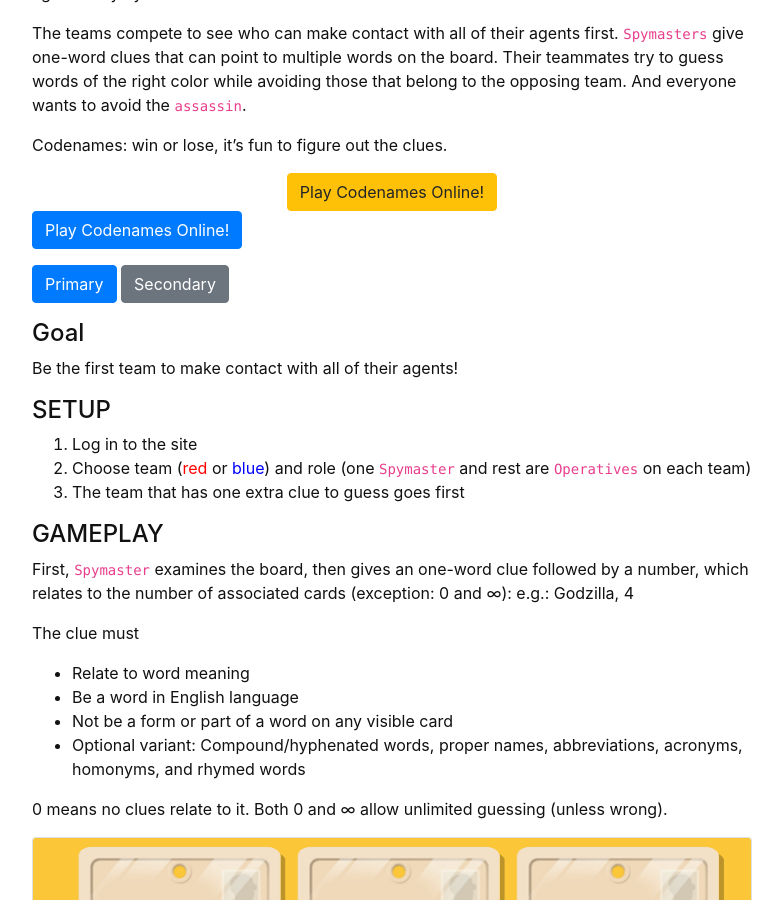
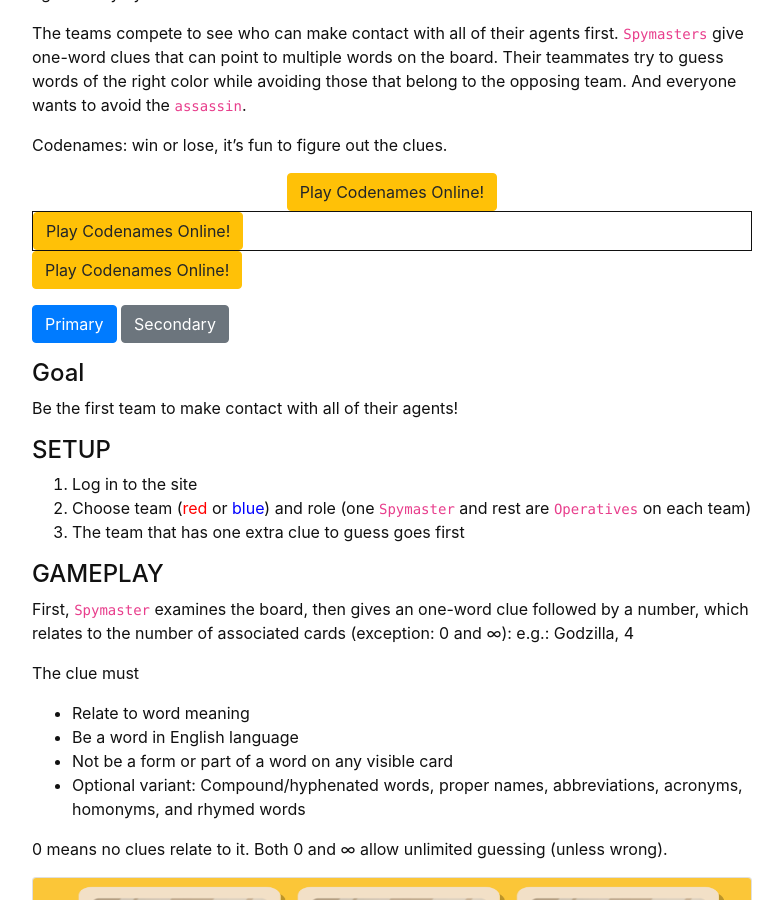
Before and after one commit to hanwendong1/VirtualGaming, a Jekyll site: the page built from content/1-Codenames.md, in a window 1280 px wide and 900 px high, scrolled down 1312 px. Shown: the whole window, without its empty margins (248-1031 px from the left). Built offline with Jekyll 4.4.1, drawn with Linux system fonts in a browser that asks for light colours.

Commit message:
Update 1-Codenames.md

```diff
--- a/content/1-Codenames.md
+++ b/content/1-Codenames.md
@@ -65,7 +65,11 @@
 
 {% include button.md text="Play Codenames Online!" link="https://codenames.game/" color="warning" %}
 
-<a class="btn btn-primary" href="https://codenames.game/" role="button" color="warning">Play Codenames Online!</a>
+<div style="width:100%; height:100%; border: 1px solid">
+  <a class="btn btn-warning" href="https://codenames.game/" role="button">Play Codenames Online!</a>
+</div>
+
+<a class="btn btn-warning" href="https://codenames.game/" role="button">Play Codenames Online!</a>
 
 <button type="button" class="btn btn-primary" color="warning">Primary</button>
 <button type="button" class="btn btn-secondary" color="warning">Secondary</button>
```
